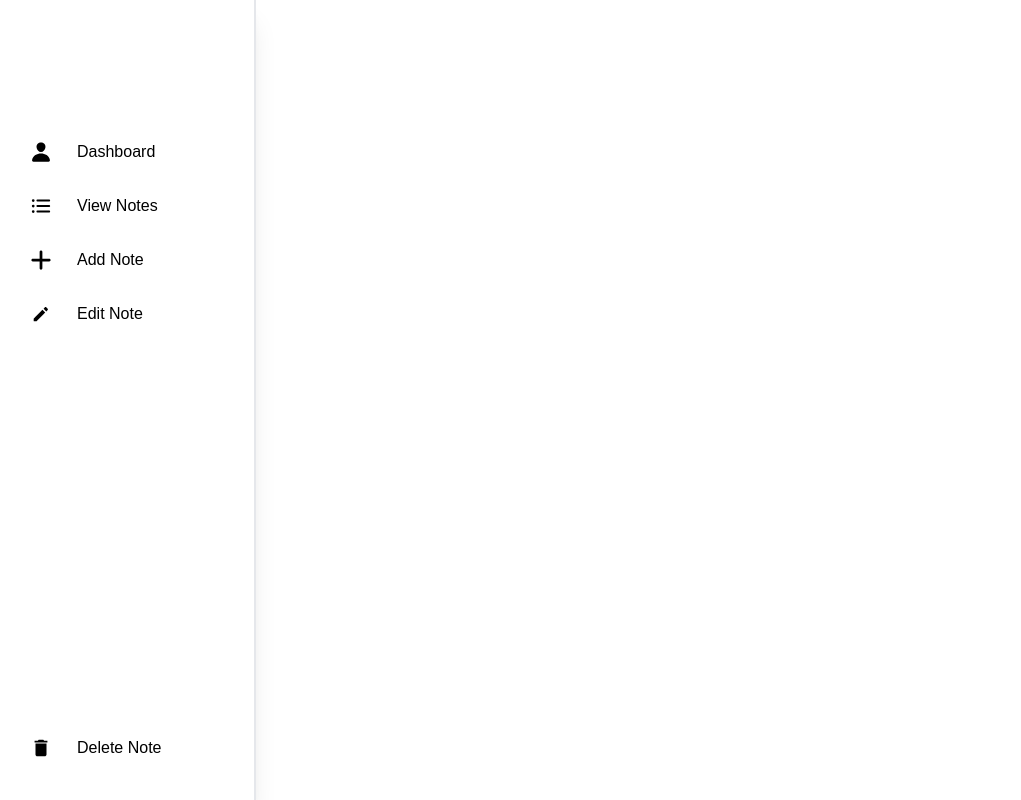
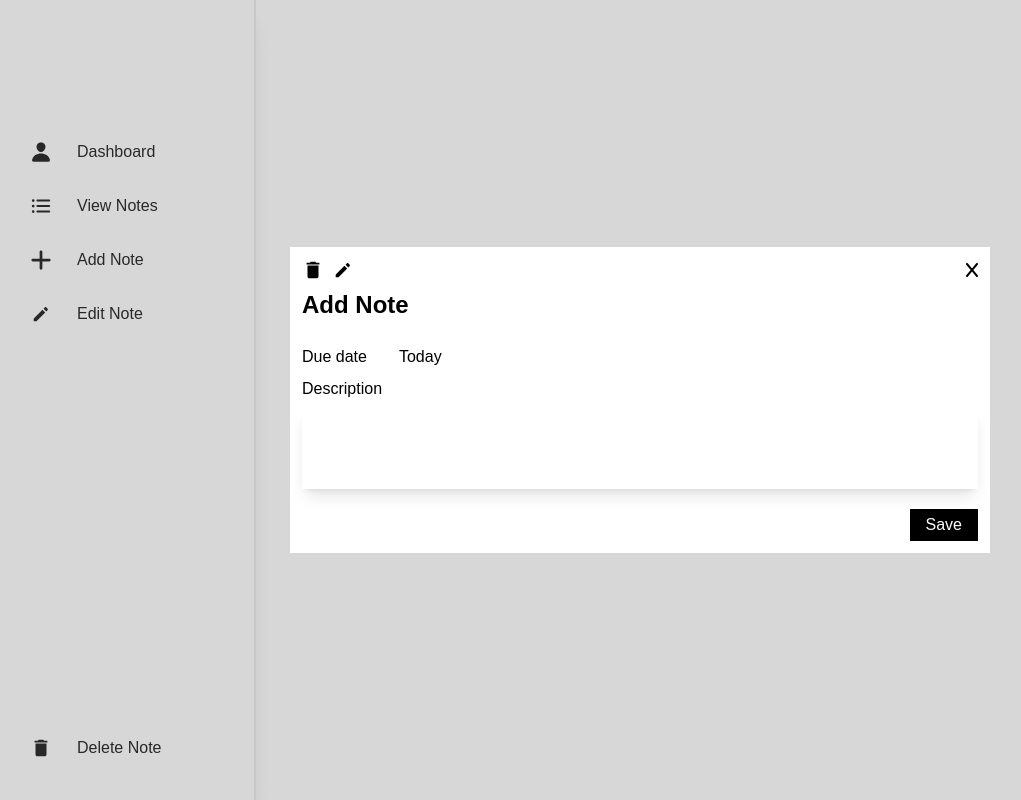
Before and after one commit to ysf-meta/note-app, a React (Create React App) app: page / in a window 1280 px wide. Both pictures are taken after a click on the button "Add Note". Shown: the whole page, without its empty margins (0-1021 px from the left). Built offline with nearby package versions, Linux system fonts and the light colour scheme.

Commit message:
Add PopUp component.

```diff
--- a/src/App.js
+++ b/src/App.js
@@ -1,10 +1,15 @@
+import { useState } from "react";
 import Navigation from "./components/Navigation";
+import PopUp from "./components/PopUp/PopUp";
 
 
 function App() {
+  const [isPopUpShow, setIsPopUpShow] = useState(false);
+
   return (
-    <div>
-      <Navigation/>
+    <div className="AppCom relative">
+      { isPopUpShow ? <PopUp setIsPopUpShow={setIsPopUpShow} /> : null}
+      <Navigation setIsPopUpShow={setIsPopUpShow} />
     </div>
   );
 }
--- a/src/components/Navigation.jsx
+++ b/src/components/Navigation.jsx
@@ -1,19 +1,19 @@
 import React from 'react'
 import addNote from '../assets/icons/Add.svg'
-import dashboardIcon from '../assets/icons/user.svg'
-import ViewNotes from '../assets/icons/listNotes.svg'
 import deleteNote from '../assets/icons/delete.svg'
 import editNote from '../assets/icons/edit.svg'
+import ViewNotes from '../assets/icons/listNotes.svg'
+import dashboardIcon from '../assets/icons/user.svg'
 import Nav from './Nav'
 
 
-const Navigation = () => {
+const Navigation = ({ setIsPopUpShow }) => {
   return (
     <div className='flex flex-col justify-between w-[20%] h-screen shadow-xl border-r-2 py-[25px]'>
         <div className='flex flex-col pt-[100px]'>
             <Nav icon={dashboardIcon} title="Dashboard" onClick={()=>alert("test")}/>
             <Nav icon={ViewNotes} title="View Notes"/>
-            <Nav icon={addNote} title="Add Note"/>
+            <Nav icon={addNote} title="Add Note" onClick={() => setIsPopUpShow(true)}/>
             <Nav icon={editNote} title="Edit Note"/>
         </div>
         <Nav icon={deleteNote} title="Delete Note"/>
--- /dev/null
+++ b/src/components/PopUp/PopUp.jsx
@@ -0,0 +1,61 @@
+import React from 'react';
+import closeIcon from '../../assets/icons/close.svg';
+import deleteIcon from '../../assets/icons/delete.svg';
+import pencilIcon from '../../assets/icons/edit.svg';
+
+const PopUp = ({ setIsPopUpShow }) => {
+  return (
+    <div className='PopUpCom
+      absolute w-full h-full bg-[#81818150] flex justify-center items-center'>
+
+      <main className='PopUpComCard bg-white p-3 w-[700px] min-w-72'>
+
+        <div className="cardHeader mb-2 flex items-center gap-2">
+          <button>
+            <img
+              src={deleteIcon} alt="Delete Icon"
+              onClick={() => setIsPopUpShow(false)}
+            />
+          </button>
+          <button className='flex-grow'>
+            <img src={pencilIcon} alt="Pencil Icon" />
+          </button>
+          <button>
+            <img
+              src={closeIcon} alt="Close Icon"
+              onClick={() => setIsPopUpShow(false)}
+            />
+          </button>
+        </div>
+
+        <div className="cardBody mb-5">
+          <h3 className='font-bold text-2xl mb-4'>Add Note</h3>
+          <div className="noteDate flex items-center">
+            <button className='py-2 pe-4'>Due date</button>
+            <button className='py-2 px-4'>Today</button>
+          </div>
+          <div className="noteDescription flex flex-col">
+            <label htmlFor="noteDescriptionTextArea" className='mb-2'>
+              Description</label>
+            <textarea
+              name="noteDescriptionTextArea" id="noteDescriptionTextArea"
+              className='p-3 resize-none outline-none shadow-lg h-20'
+            />
+          </div>
+        </div>
+
+        <div className="cardFooter flex justify-end">
+          <button
+            className='py-1 px-4 bg-black text-white'
+            onClick={() => setIsPopUpShow(false)}
+          >Save</button>
+        </div>
+
+      </main>
+
+    </div>
+
+  )
+}
+
+export default PopUp
```
Also changed, not shown: src/assets/icons/close.svg (added), src/components/PopUp/PopUp.css (added).
